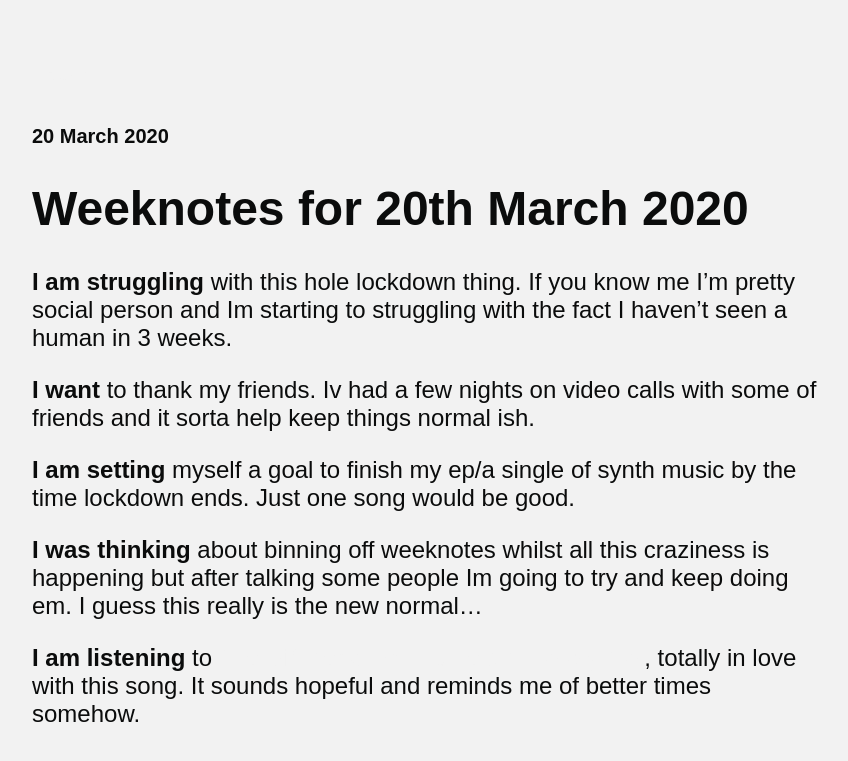
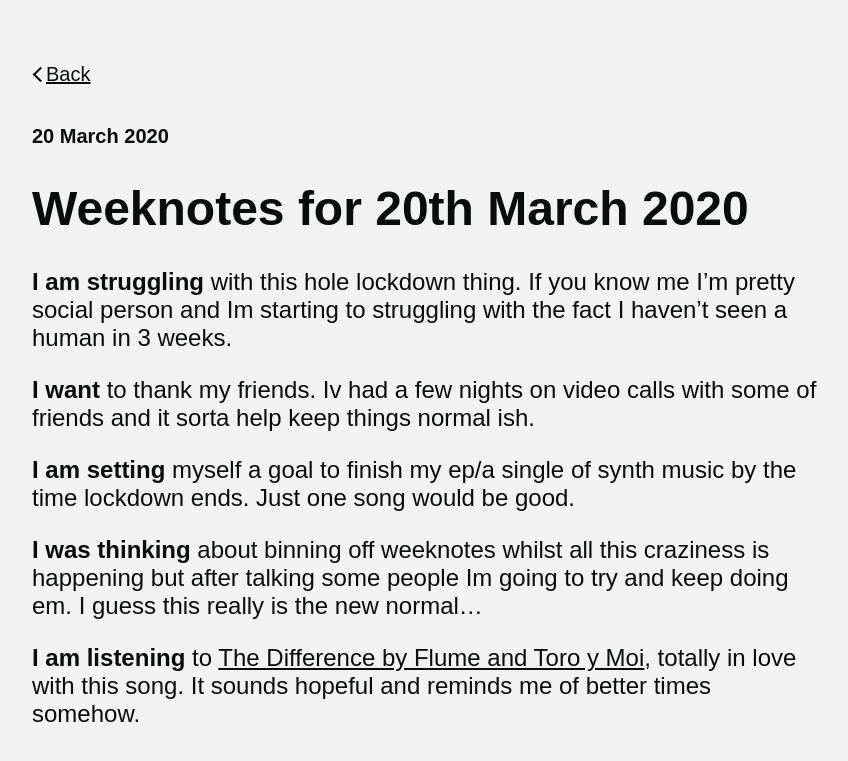
Before and after one commit to mrkwrght/mrkwrghtdotcom, a Jekyll site: the page built from _posts/2020-03-20-weeknotes-for-20th-march-2020.md, in a window 1280 px wide. Shown: the top 761 px of the page, without its empty margins (128-976 px from the left). Built offline with Jekyll 4.4.1, drawn with Linux system fonts in a browser that asks for light colours; some web fonts are replaced.

Commit message:
Update post.html

```diff
--- a/_layouts/post.html
+++ b/_layouts/post.html
@@ -25,7 +25,7 @@ layout: default
       margin-top: 15px;
       margin-bottom: 15px;
       padding-left: 14px;
-      color:#F2F2F2;
+      color:	#0b0c0c
   }
 
   .back-link:before {
@@ -43,11 +43,11 @@ layout: default
       transform: rotate(225deg);
       border: solid;
       border-width: 2px 2px 0 0;
-      border-color: #F2F2F2;
+      border-color:	#0b0c0c;
   }
 
   a {
-    color:#F2F2F2;
+    color:	#0b0c0c
   }
 
   .post {
```
